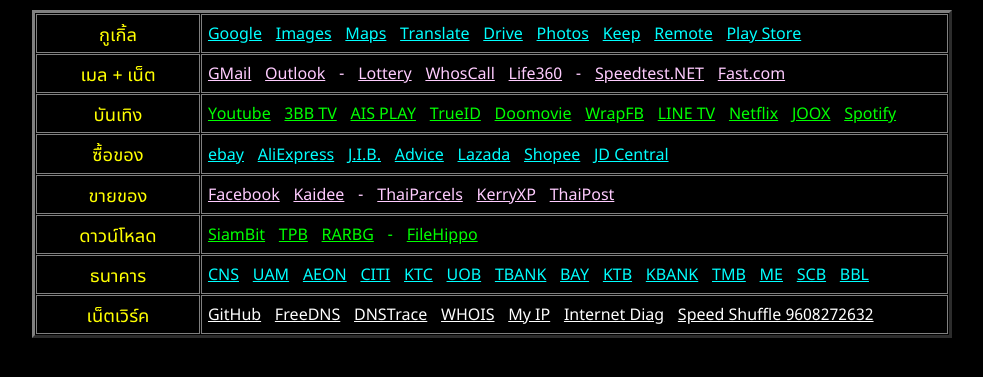
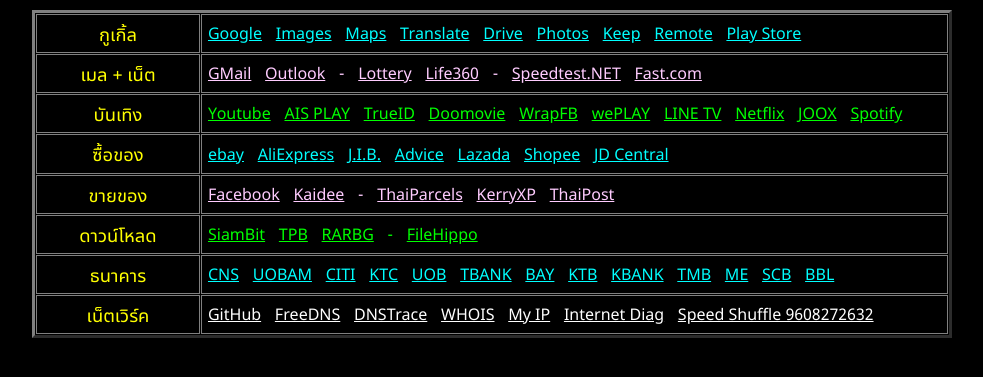
Before and after one commit to krittawitst/magiclink, a plain HTML site: page index.html in a window 1280 px wide. Shown: the part 111-488 px from the top of the page, without its empty margins (148-1131 px from the left). Drawn offline with Linux system fonts and the light colour scheme.

Commit message:
added wePLAY

```diff
--- a/index.html
+++ b/index.html
@@ -8,7 +8,7 @@
       rel="icon"
       type="image/x-icon"
     />
-    <title>Magic Link 20200704</title>
+    <title>Magic Link 20210314</title>
     <style type="text/css">
       @font-face {
         font-family: "Noto Sans";
@@ -155,7 +155,6 @@
               <a href="http://handing2.glo.or.th/main.php?filename=glo_lotto"
                 >Lottery</a
               >
-              <a href="https://whoscall.com/th-TH/">WhosCall</a>
               <a href="https://www.life360.com/circles/#/map">Life360</a>
               <span>-</span>
               <a href="http://www.speedtest.net/">Speedtest.NET</a>
@@ -168,11 +167,11 @@
             </td>
             <td class="link green">
               <a href="https://www.youtube.com/">Youtube</a>
-              <a href="http://cloudtv.3bb.co.th/tvonline/">3BB TV</a>
               <a href="https://aisplay.ais.co.th/portal/live">AIS PLAY</a>
-              <a href="https://tv.trueid.net/">TrueID</a>
+              <a href="https://tv.trueid.net/live/truepremierfootballhd1">TrueID</a>
               <a href="https://www.doomovie-hd.com/?r=live_tv">Doomovie</a>
               <a href="https://www.warpfootball.games/ดูทีวีออนไลน์/">WrapFB</a>
+              <a href="https://www.we-play.tv/watching/tv/true-premier-football-hd-1">wePLAY</a>
               <a href="https://tv.line.me/">LINE TV</a>
               <a href="https://www.netflix.com/">Netflix</a>
               <a href="https://www.joox.com/">JOOX</a>
@@ -253,8 +252,7 @@
             </td>
             <td class="link blue">
               <a href="http://www.nomuradirect.com/th/main/default.aspx">CNS</a>
-              <a href="https://echannel.uobam.co.th/fundcyber/Account/Login">UAM</a>
-              <a href="https://www.aeon.co.th/memberservice/">AEON</a>
+              <a href="https://echannel.uobam.co.th/fundcyber/Account/Login">UOBAM</a>
               <a href="https://www.citibank.co.th/THGCB/JSO/signon/DisplayUsernameSignon.do?locale=th_TH">CITI</a>
               <a href="https://www.ktc.co.th/online/portal/index?account/login">KTC</a>
               <a href="https://pib.uobthailand.com/PIBLogin/Public/processPreCapture.do?keyId=lpc">UOB</a>
```
